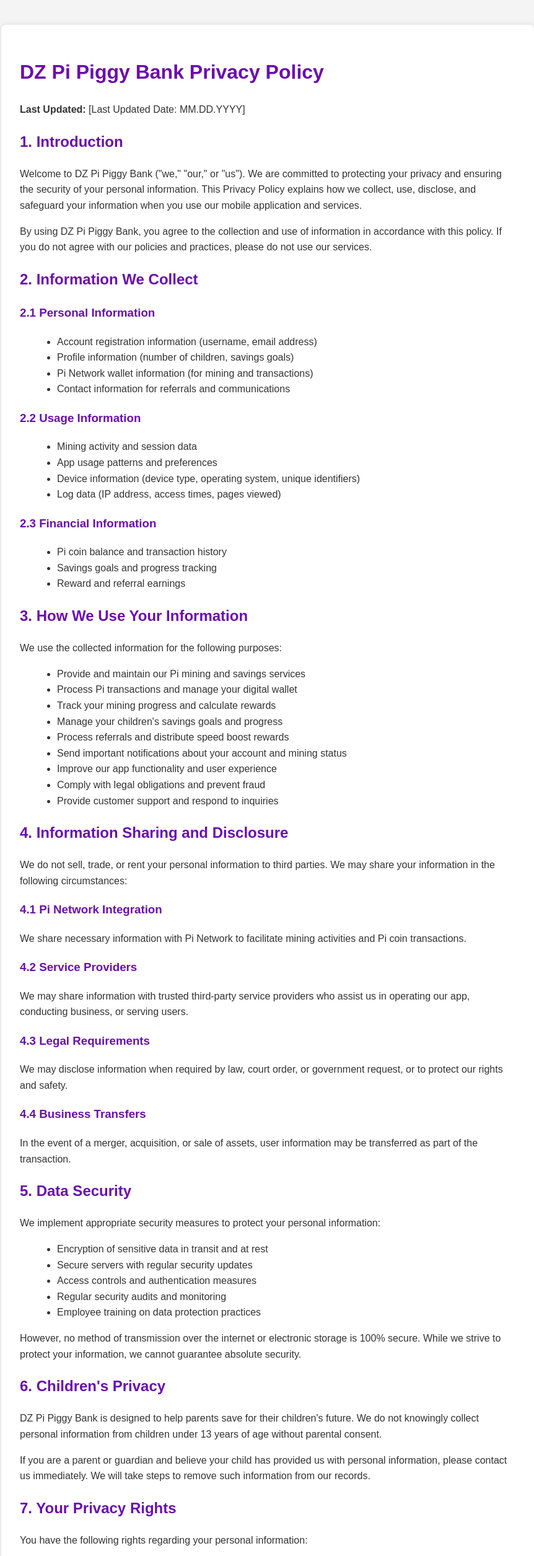
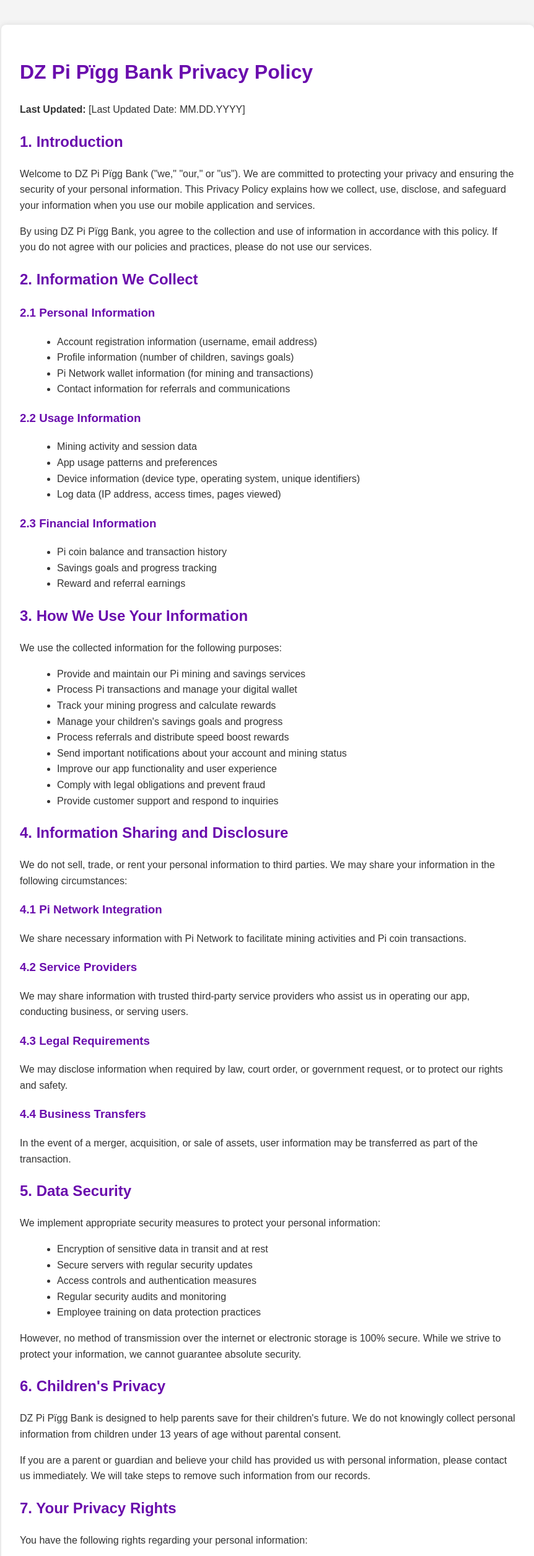
Before and after one commit to sipan2504/DZ-Pi-Piggy-Bank, a plain HTML site: page privacy-policy.html in a window 1280 px wide. Shown: the top 2511 px of the page at 62% size, without its empty margins (208-1070 px from the left). Drawn offline with Linux system fonts and the light colour scheme.

Commit message:
Update privacy-policy.html

```diff
--- a/privacy-policy.html
+++ b/privacy-policy.html
@@ -1,7 +1,7 @@
 <!DOCTYPE html>
 <html>
 <head>
-    <title>DZ Pi Piggy Bank Privacy Policy</title>
+    <title>DZ Pi Pïgg Bank Privacy Policy</title>
     <meta charset="UTF-8">
     <meta name="viewport" content="width=device-width, initial-scale=1.0">
     <style>
@@ -46,12 +46,12 @@
 </head>
 <body>
     <div class="container">
-        <h1>DZ Pi Piggy Bank Privacy Policy</h1>
+        <h1>DZ Pi Pïgg Bank Privacy Policy</h1>
         <p><strong>Last Updated:</strong> [Last Updated Date: MM.DD.YYYY]</p>
 
         <h2>1. Introduction</h2>
-        <p>Welcome to DZ Pi Piggy Bank ("we," "our," or "us"). We are committed to protecting your privacy and ensuring the security of your personal information. This Privacy Policy explains how we collect, use, disclose, and safeguard your information when you use our mobile application and services.</p>
-        <p>By using DZ Pi Piggy Bank, you agree to the collection and use of information in accordance with this policy. If you do not agree with our policies and practices, please do not use our services.</p>
+        <p>Welcome to DZ Pi Pïgg Bank ("we," "our," or "us"). We are committed to protecting your privacy and ensuring the security of your personal information. This Privacy Policy explains how we collect, use, disclose, and safeguard your information when you use our mobile application and services.</p>
+        <p>By using DZ Pi Pïgg Bank, you agree to the collection and use of information in accordance with this policy. If you do not agree with our policies and practices, please do not use our services.</p>
 
         <h2>2. Information We Collect</h2>
         <h3>2.1 Personal Information</h3>
@@ -118,7 +118,7 @@
         <p>However, no method of transmission over the internet or electronic storage is 100% secure. While we strive to protect your information, we cannot guarantee absolute security.</p>
 
         <h2>6. Children's Privacy</h2>
-        <p>DZ Pi Piggy Bank is designed to help parents save for their children's future. We do not knowingly collect personal information from children under 13 years of age without parental consent.</p>
+        <p>DZ Pi Pïgg Bank is designed to help parents save for their children's future. We do not knowingly collect personal information from children under 13 years of age without parental consent.</p>
         <p>If you are a parent or guardian and believe your child has provided us with personal information, please contact us immediately. We will take steps to remove such information from our records.</p>
 
         <h2>7. Your Privacy Rights</h2>
@@ -146,8 +146,8 @@
 
         <h2>11. Contact Us</h2>
         <p>If you have any questions about this Privacy Policy or our privacy practices, please contact us:</p>
-        <p>DZ Pi Piggy Bank Support Team<br>
-        Email: privacy@dzpipiggybank.com<br>
+        <p>DZ Pi Pïgg Bank Support Team<br>
+        Email: privacy@dzpipïggbank.com<br>
         Address: [Your Business Address]<br>
         Phone: [Your Contact Number]</p>
         <p>We will respond to your inquiry within 30 days of receipt.</p>
```
